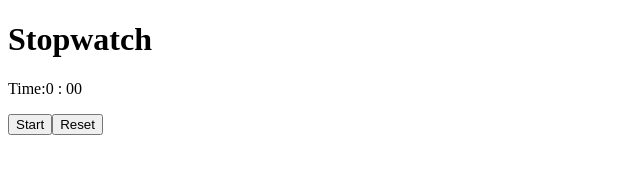
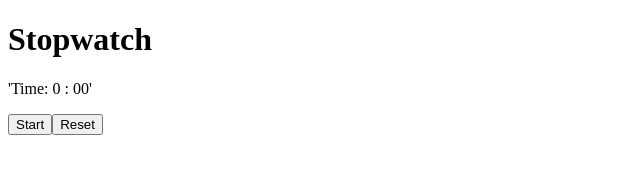
Before and after one commit to NalinaDevdasMeshram/Stopwatch, a React (Vite) app in the folder Stopwatch/: page / in a window 1280 px wide. Shown: the top 170 px of the page, without its empty margins (0-640 px from the left). Built offline with nearby package versions, Linux system fonts and the light colour scheme.

Commit message:
working on

```diff
--- a/Stopwatch/src/Stopwatch/Stopwatch.jsx
+++ b/Stopwatch/src/Stopwatch/Stopwatch.jsx
@@ -34,7 +34,7 @@ const Stopwatch =()=>{
  return(
     <div>
        <h1>Stopwatch</h1>
-       <p>{`Time:${formatTime(time)}`}</p>
+       <p>{`'Time: ${formatTime(time)}'`}</p>
         <div>
             <button onClick={startStop}>{isRunning ? 'Stop' : 'Start'}</button>
             <button onClick={ResetTime}>Reset</button>
```
